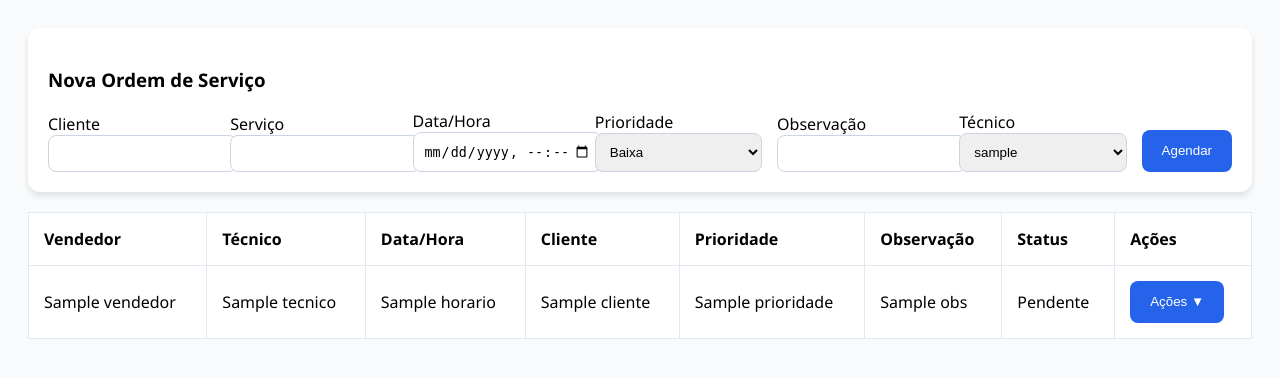
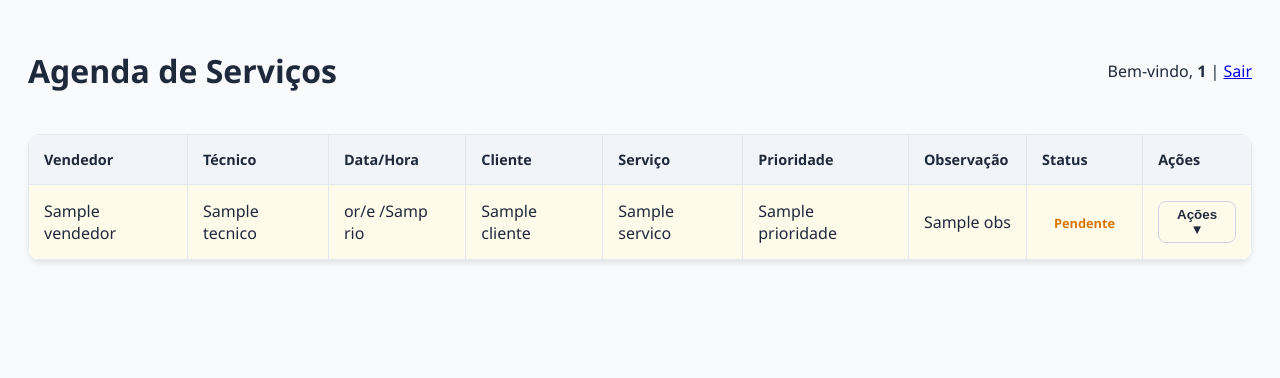
Before and after one commit to davidsonsuportelj-sys/agenda, a Flask app: template templates/index.html in a window 1280 px wide. Shown: the top 378 px of the page. Run offline with Flask 3, Linux system fonts and the light colour scheme; the visitor is signed in with stand-in values (Sample User, id 1); the template is opened without the code that fills it: most values are stand-ins (such as "Sample title", 1, 10 or a date in 2020).

Commit message:
Correção de tecnica

```diff
--- a/app.py
+++ b/app.py
@@ -1,6 +1,6 @@
 import os
 import requests
-from flask import Flask, render_template, request, redirect, url_for
+from flask import Flask, render_template, request, redirect, url_for, abort
 from flask_login import LoginManager, UserMixin, login_user, login_required, logout_user, current_user
 from supabase import create_client
 from dotenv import load_dotenv
@@ -32,16 +32,39 @@ def registrar_log(os_id, acao):
     except Exception as e:
         print(f"Erro ao registrar log: {e}")
 
+def enviar_whatsapp(telefone, mensagem):
+    url_zapi = f"https://api.z-api.io/instances/{ZAPI_INSTANCE_ID}/token/{ZAPI_TOKEN}/send-messages"
+    headers = {"Client-Token": ZAPI_TOKEN, "Content-Type": "application/json"}
+    payload = {"phone": telefone, "message": mensagem}
+    try:
+        response = requests.post(url_zapi, json=payload, headers=headers)
+        print(f"DEBUG Z-API Status: {response.status_code} | Resposta: {response.text}")
+    except Exception as e:
+        print(f"Erro ao comunicar com Z-API: {e}")
+
+# Notifica Admin e Vendedores ao finalizar
+def notificar_conclusao(os_id, cliente, servico):
+    # Busca telefones de Admins e Vendedores
+    usuarios_alvo = supabase.table("usuarios").select("telefone").in_("role", ["admin", "vendedor"]).execute().data
+    msg = f"✅ *OS Finalizada!*\nID: {os_id}\nCliente: {cliente}\nServiço: {servico}"
+
+    for user in usuarios_alvo:
+        if user.get('telefone'):
+            enviar_whatsapp(user['telefone'], msg)
+
 @login_manager.user_loader
 def load_user(user_id):
     response = supabase.table("usuarios").select("username, role").eq("username", user_id).single().execute()
-    return User(response.data['username'], response.data['role']) if response.data else None
+    if response.data: return User(response.data['username'], response.data['role'])
+    return None
 
 @app.route('/login', methods=['GET', 'POST'])
 def login():
     if request.method == 'POST':
-        response = supabase.table("usuarios").select("*").eq("username", request.form.get('username')).single().execute()
-        if response.data and response.data['password'] == request.form.get('password'):
+        user_in = request.form.get('username')
+        pass_in = request.form.get('password')
+        response = supabase.table("usuarios").select("*").eq("username", user_in).single().execute()
+        if response.data and response.data['password'] == pass_in:
             login_user(User(response.data['username'], response.data['role']))
             return redirect(url_for('index'))
     return render_template('login.html')
@@ -49,9 +72,12 @@ def login():
 @app.route('/')
 @login_required
 def index():
+    status_filtro = request.args.get('status', 'Todos')
     query = supabase.table("agendamentos").select("*")
     if current_user.role == 'tecnico': query = query.eq("tecnico", current_user.id)
-    agenda = query.execute().data
+    elif current_user.role == 'vendedor': query = query.eq("vendedor", current_user.id)
+    agenda_full = query.execute().data
+    agenda = [item for item in agenda_full if item['status'] == status_filtro] if status_filtro != 'Todos' else agenda_full
     tecnicos = supabase.table("usuarios").select("username").eq("role", "tecnico").execute().data
     vendedores = supabase.table("usuarios").select("username").eq("role", "vendedor").execute().data
     return render_template('index.html', agenda=agenda, role=current_user.role, user_id=current_user.id, tecnicos=tecnicos, vendedores=vendedores)
@@ -59,25 +85,28 @@ def index():
 @app.route('/agendar', methods=['POST'])
 @login_required
 def agendar():
-    res = supabase.table("agendamentos").insert({
-        "cliente": request.form.get('cliente'), "servico": request.form.get('servico'), "horario": request.form.get('horario'),
-        "tecnico": request.form.get('tecnico'), "vendedor": request.form.get('vendedor') if current_user.role == 'admin' else current_user.id,
-        "prioridade": request.form.get('prioridade'), "obs": request.form.get('obs'), "status": "Pendente"
-    }).execute()
-    registrar_log(res.data[0]['id'], "Criou nova OS")
-    return redirect(url_for('index'))
-
-@app.route('/reagendar/<id>', methods=['POST'])
-@login_required
-def reagendar(id):
-    if current_user.role != 'admin': return "Acesso negado", 403
-    supabase.table("agendamentos").update({"horario": request.form.get('nova_data')}).eq("id", id).execute()
-    registrar_log(id, "Reagendou a OS")
+    if current_user.role in ['admin', 'vendedor']:
+        tec_nome = request.form.get('tecnico')
+        res = supabase.table("agendamentos").insert({
+            "cliente": request.form.get('cliente'), "servico": request.form.get('servico'), "horario": request.form.get('horario'),
+            "tecnico": tec_nome, "vendedor": request.form.get('vendedor') if current_user.role == 'admin' else current_user.id,
+            "prioridade": request.form.get('prioridade'), "obs": request.form.get('obs'), "status": "Pendente"
+        }).execute()
+        registrar_log(res.data[0]['id'], "Criou nova OS")
+        tec_data = supabase.table("usuarios").select("telefone").eq("username", tec_nome).single().execute()
+        if tec_data.data and tec_data.data.get('telefone'):
+            msg = f"🔔 *Nova OS!*\nCliente: {request.form.get('cliente')}\nServiço: {request.form.get('servico')}"
+            enviar_whatsapp(tec_data.data['telefone'], msg)
     return redirect(url_for('index'))
 
 @app.route('/mudar_status/<id>/<novo_status>')
 @login_required
 def mudar_status(id, novo_status):
+    if novo_status == 'Concluído':
+        os_data = supabase.table("agendamentos").select("cliente, servico").eq("id", id).single().execute()
+        if os_data.data:
+            notificar_conclusao(id, os_data.data['cliente'], os_data.data['servico'])
+
     supabase.table("agendamentos").update({"status": novo_status}).eq("id", id).execute()
     registrar_log(id, f"Alterou status para {novo_status}")
     return redirect(url_for('index'))
@@ -85,9 +114,21 @@ def mudar_status(id, novo_status):
 @app.route('/cancelar/<id>')
 @login_required
 def cancelar(id):
-    if current_user.role == 'tecnico': return "Acesso negado", 403
+    # Bloqueio de acesso para técnicos
+    if current_user.role == 'tecnico':
+        return "Acesso negado: Técnicos não podem cancelar OS.", 403
+
+    os_data = supabase.table("agendamentos").select("tecnico, cliente, servico").eq("id", id).single().execute()
     supabase.table("agendamentos").update({"status": "Cancelado"}).eq("id", id).execute()
     registrar_log(id, "Cancelou a OS")
+
+    if os_data.data:
+        tec_nome = os_data.data.get('tecnico')
+        tec_data = supabase.table("usuarios").select("telefone").eq("username", tec_nome).single().execute()
+        if tec_data.data and tec_data.data.get('telefone'):
+            msg = f"🚫 *Aviso de Cancelamento*\n\nA OS do cliente *{os_data.data.get('cliente')}* ({os_data.data.get('servico')}) foi cancelada."
+            enviar_whatsapp(tec_data.data['telefone'], msg)
+
     return redirect(url_for('index'))
 
 @app.route('/logout')
@@ -97,4 +138,4 @@ def logout():
     return redirect(url_for('login'))
 
 if __name__ == '__main__':
-    app.run(debug=True)
+    app.run(host='0.0.0.0', port=5000)
--- a/templates/index.html
+++ b/templates/index.html
@@ -6,21 +6,49 @@
     <title>Agenda de Serviços</title>
     <style>
         :root { --primary: #2563eb; --bg: #f8fafc; --text: #1e293b; --white: #ffffff; }
-        body { font-family: 'Segoe UI', sans-serif; background: var(--bg); padding: 20px; }
-        .card { background: var(--white); padding: 20px; border-radius: 12px; box-shadow: 0 4px 6px rgba(0,0,0,0.1); margin-bottom: 20px; }
+        body { font-family: 'Segoe UI', Tahoma, sans-serif; background: var(--bg); color: var(--text); padding: 20px; }
+
+        .header { display: flex; justify-content: space-between; align-items: center; margin-bottom: 20px; }
+        .card { background: var(--white); padding: 20px; border-radius: 12px; box-shadow: 0 4px 6px -1px rgba(0,0,0,0.1); margin-bottom: 20px; }
+
         form { display: flex; flex-wrap: wrap; gap: 15px; align-items: flex-end; }
         .field-wrapper { flex: 1; min-width: 140px; }
-        input, select { width: 100%; padding: 10px; border: 1px solid #cbd5e1; border-radius: 8px; }
-        button { background: var(--primary); color: white; border: none; padding: 10px 20px; border-radius: 8px; cursor: pointer; height: 42px; }
-        table { width: 100%; border-collapse: collapse; border: 1px solid #e2e8f0; background: white; }
-        th, td { padding: 15px; border: 1px solid #e2e8f0; text-align: left; }
+
+        label { font-size: 0.85rem; font-weight: 600; margin-bottom: 5px; display: block; color: #475569; }
+        input, select { width: 100%; padding: 10px; border: 1px solid #cbd5e1; border-radius: 8px; box-sizing: border-box; }
+        button { background: var(--primary); color: white; border: none; padding: 10px 20px; border-radius: 8px; cursor: pointer; font-weight: bold; height: 42px; }
+
+        .table-responsive { overflow-x: auto; background: var(--white); border-radius: 12px; box-shadow: 0 4px 6px -1px rgba(0,0,0,0.1); }
+        table { width: 100%; border-collapse: collapse; min-width: 900px; border: 1px solid #e2e8f0; }
+        th { background: #f1f5f9; padding: 15px; text-align: left; font-size: 0.9rem; border: 1px solid #e2e8f0; }
+        td { padding: 15px; border: 1px solid #e2e8f0; }
+
+        .row-pendente { background-color: #fffbeb; }
+        .row-concluido { background-color: #f0fdf4; }
+        .row-cancelado { background-color: #fef2f2; }
+
+        .status-badge { padding: 6px 12px; border-radius: 20px; font-weight: 600; font-size: 0.8rem; }
+        .text-pendente { color: #d97706; }
+        .text-concluido { color: #16a34a; }
+        .text-cancelado { color: #dc2626; }
+
         .obs-cell { max-width: 150px; overflow: hidden; text-overflow: ellipsis; white-space: nowrap; cursor: help; }
+
         .dropup { position: relative; display: inline-block; }
-        .dropup-content { display: none; position: absolute; bottom: 100%; right: 0; background: white; border-radius: 8px; box-shadow: 0 4px 10px rgba(0,0,0,0.1); z-index: 10; min-width: 200px; padding: 10px; }
+        .dropup-content { display: none; position: absolute; bottom: 100%; right: 0; background: white; border-radius: 8px; box-shadow: 0 10px 15px rgba(0,0,0,0.1); z-index: 10; min-width: 120px; }
         .dropup:hover .dropup-content { display: block; }
+        .dropup-content a { padding: 10px; display: block; text-decoration: none; color: var(--text); }
+        .dropup-content a:hover { background: #f8fafc; }
     </style>
 </head>
 <body>
+
+    <div class="header">
+        <h1>Agenda de Serviços</h1>
+        <div>Bem-vindo, <strong>{{ current_user.id }}</strong> | <a href="{{ url_for('logout') }}">Sair</a></div>
+    </div>
+
+    {% if role in ['admin', 'vendedor'] %}
     <div class="card">
         <h3>Nova Ordem de Serviço</h3>
         <form action="{{ url_for('agendar') }}" method="POST">
@@ -30,35 +58,45 @@
             <div class="field-wrapper"><label>Prioridade</label><select name="prioridade"><option>Baixa</option><option>Média</option><option>Alta</option></select></div>
             <div class="field-wrapper"><label>Observação</label><input type="text" name="obs"></div>
             <div class="field-wrapper"><label>Técnico</label><select name="tecnico">{% for t in tecnicos %}<option value="{{ t.username }}">{{ t.username }}</option>{% endfor %}</select></div>
+            {% if role == 'admin' %}
+            <div class="field-wrapper"><label>Vendedor</label><select name="vendedor">{% for v in vendedores %}<option value="{{ v.username }}">{{ v.username }}</option>{% endfor %}</select></div>
+            {% endif %}
             <button type="submit">Agendar</button>
         </form>
     </div>
+    {% endif %}
 
+    <div class="table-responsive">
         <table>
-        <tr><th>Vendedor</th><th>Técnico</th><th>Data/Hora</th><th>Cliente</th><th>Prioridade</th><th>Observação</th><th>Status</th><th>Ações</th></tr>
+            <tr><th>Vendedor</th><th>Técnico</th><th>Data/Hora</th><th>Cliente</th><th>Serviço</th><th>Prioridade</th><th>Observação</th><th>Status</th><th>Ações</th></tr>
             {% for item in agenda %}
-        <tr>
+            <tr class="{% if item.status == 'Pendente' %}row-pendente{% elif item.status == 'Concluído' %}row-concluido{% elif item.status == 'Cancelado' %}row-cancelado{% endif %}">
                 <td>{{ item.vendedor }}</td><td>{{ item.tecnico }}</td>
-            <td>{{ item.horario }}</td><td>{{ item.cliente }}</td><td>{{ item.prioridade }}</td>
+                <td>{{ item.horario[8:10] }}/{{ item.horario[5:7] }}/{{ item.horario[0:4] }} {{ item.horario[11:16] }}</td>
+                <td>{{ item.cliente }}</td><td>{{ item.servico }}</td><td>{{ item.prioridade }}</td>
                 <td class="obs-cell" title="{{ item.obs }}">{{ item.obs }}</td>
-            <td>{{ item.status }}</td>
+                <td><span class="status-badge {% if item.status == 'Pendente' %}text-pendente{% elif item.status == 'Concluído' %}text-concluido{% elif item.status == 'Cancelado' %}text-cancelado{% endif %}">{{ item.status }}</span></td>
                 <td>
+                    {% if item.status == 'Pendente' %}
                     <div class="dropup">
-                    <button>Ações ▼</button>
+                        <button style="background: none; border: 1px solid #cbd5e1; color: var(--text); padding: 5px 10px; cursor: pointer;">Ações ▼</button>
                         <div class="dropup-content">
                             <a href="{{ url_for('mudar_status', id=item.id, novo_status='Concluído') }}">Finalizar</a>
+
                             {% if role == 'admin' %}
-                        <form action="{{ url_for('reagendar', id=item.id) }}" method="POST">
-                            <input type="datetime-local" name="nova_data" required style="width:100%; margin-bottom:5px;">
-                            <button type="submit" style="width:100%;">Reagendar</button>
-                        </form>
+                            <a href="{{ url_for('reagendar_servico', id=item.id) }}" style="color: #2563eb;">Reagendar</a>
                             {% endif %}
-                        <a href="{{ url_for('cancelar', id=item.id) }}">Cancelar</a>
+
+                            {% if role != 'tecnico' %}
+                            <a href="{{ url_for('cancelar', id=item.id) }}" style="color: #dc2626;">Cancelar</a>
+                            {% endif %}
                         </div>
                     </div>
+                    {% endif %}
                 </td>
             </tr>
             {% endfor %}
         </table>
+    </div>
 </body>
 </html>
```
Lines whose indentation alone changed are shown as unchanged.
